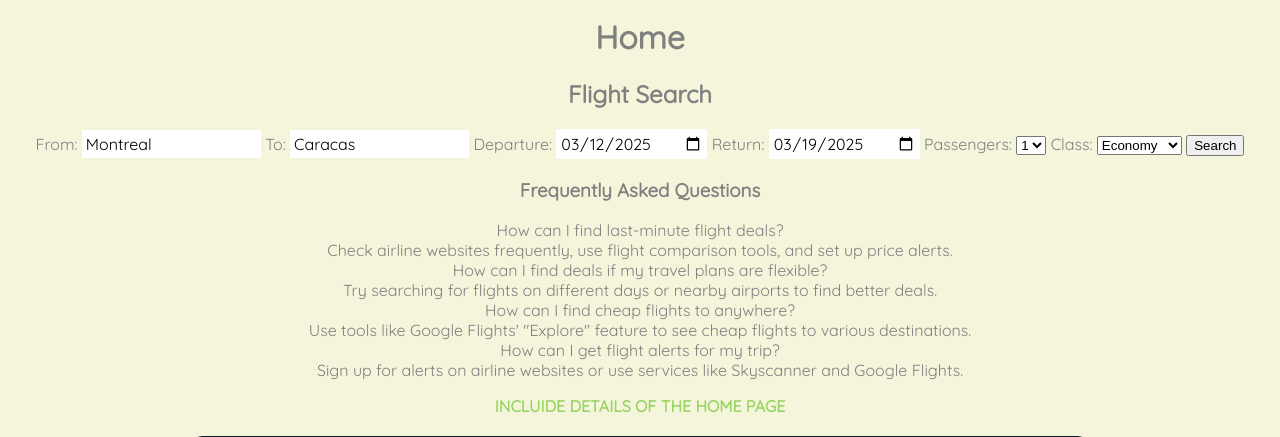
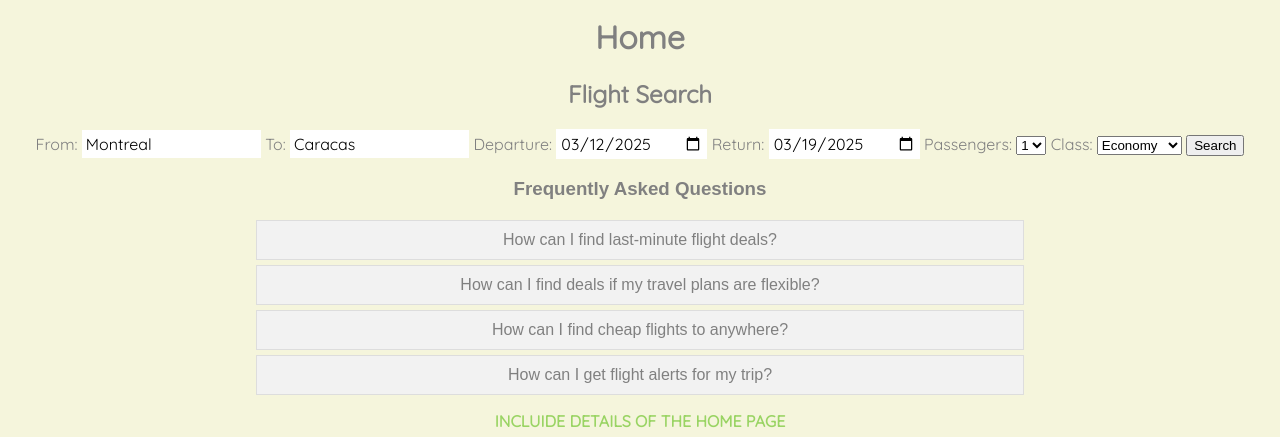
Before and after one commit to travel-booking-system-team/.github-webserverproject, a PHP site: page / in a window 1280 px wide. Shown: the part 274-711 px from the top of the page. Run offline with PHP 8.4, Linux system fonts and the light colour scheme.

Commit message:
Add: Button to book flight and script/style for FAQ

```diff
--- a/css/main.css
+++ b/css/main.css
@@ -385,3 +385,36 @@ input[type='submit']:hover {
   text-align: center;
   box-shadow: 0 4px 8px rgba(0,0,0,0.05);
 }
+
+
+/*FAQ*/
+    .faq {
+      width: 60%;
+      margin: 0 auto;
+      font-family: Arial, sans-serif;
+    }
+
+    .faq h3 {
+      text-align: center;
+      margin-bottom: 20px;
+    }
+
+    .faq-question {
+      background-color: #f2f2f2;
+      padding: 10px;
+      margin: 5px 0;
+      cursor: pointer;
+      border: 1px solid #ddd;
+      transition: background-color 0.3s;
+    }
+
+    .faq-question:hover {
+      background-color: #e0e0e0;
+    }
+
+    .faq-answer {
+      padding: 10px;
+      display: none;
+      border-left: 3px solid #007BFF;
+      background-color: #f9f9f9;
+    }
--- a/index.php
+++ b/index.php
@@ -2,7 +2,8 @@
   include 'includes/sessions.php';
   // Include header-member in the includes/ directory
 ?>
-<link rel="stylesheet" href="css/main.css">
+<link rel="stylesheet" href="../css/main.css">
+
 
 <?php include 'includes/header-member.php'; ?>
 
@@ -40,11 +41,14 @@
         for ($i = 0; $i < 4; $i++) {
             echo '
             <div class="flight-result">
-                <img src="https://source.unsplash.com/200x100/?beach" alt="Miami">
+                <img src="https://source.unsplash.com/400x200/?travel" alt="Travel Image">
                 <h4>Miami</h4>
                 <p>Apr 4 - Apr 10</p>
                 <p>Nonstop 3h 50 min</p>
                 <p><strong>CA$175</strong></p>
+                <a href="pages/book_flight.php">
+                    <button>Book flight</button>
+                </a>
             </div>';
         }
     }
@@ -52,8 +56,8 @@
 
 </div>
 
+
 <div class="faq">
-
   <h3>Frequently Asked Questions</h3>
   <div class="faq-section">
       <div class="faq-question" onclick="toggleFAQ('faq1')">How can I find last-minute flight deals?</div>
@@ -70,6 +74,12 @@
   </div>
 </div>
 
+<script>
+  function toggleFAQ(id) {
+    const answer = document.getElementById(id);
+    answer.style.display = answer.style.display === 'block' ? 'none' : 'block';
+  }
+</script>
 <p><b>Incluide details of the home page<b></p>
 
 <!-- Include the footer in the includes/ directory -->
```
Lines whose indentation alone changed are shown as unchanged.
